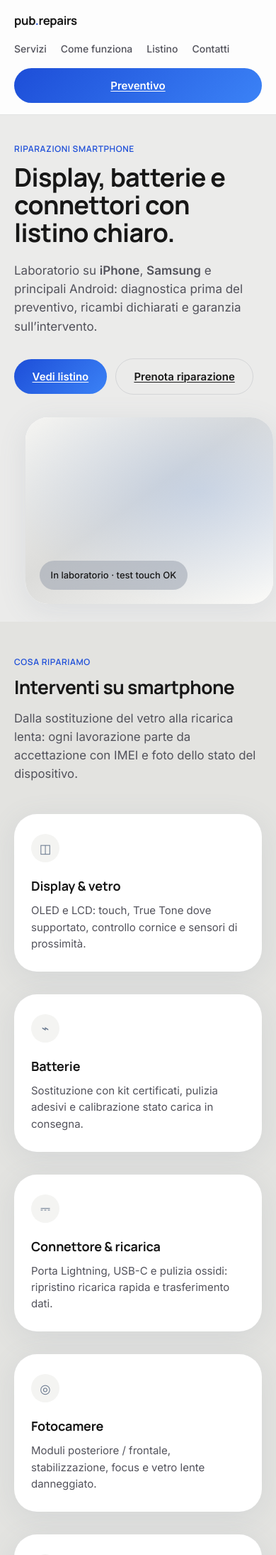
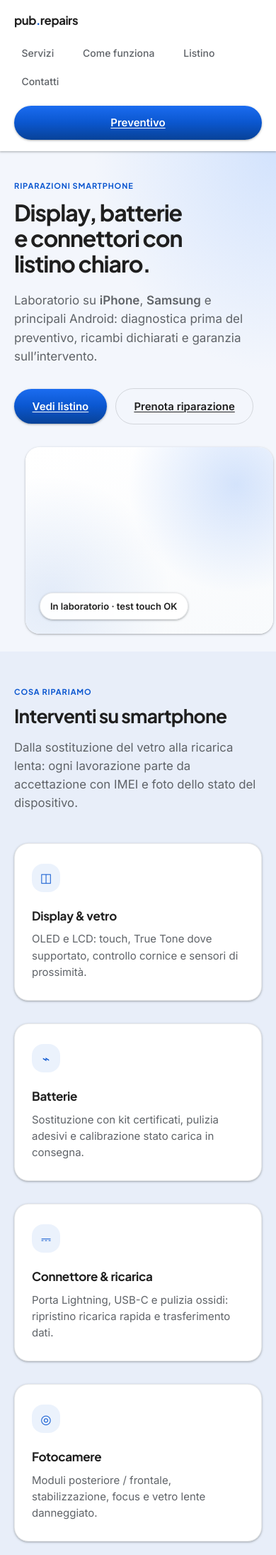
Before and after one commit to edama87/pub-repairs, a PHP site: page /examples/index.html in a window 390 px wide. Shown: the top 2191 px of the page at 71% size. Run offline with PHP 8.4, Linux system fonts and the light colour scheme.

Commit message:
Refactor index.html and site.css for design consistency and improved styling. Added a theme color meta tag in index.html and updated font families to use design tokens in site.css. Enhanced various CSS properties for better visual hierarchy and responsiveness.

```diff
--- a/examples/index.html
+++ b/examples/index.html
@@ -7,11 +7,12 @@
       name="description"
       content="Riparazioni smartphone: display, batterie, connettori, fotocamere. Listino prezzi indicativo IVA inclusa. Diagnostica e preventivo prima dell’intervento."
     />
+    <meta name="theme-color" content="#0b57d0" />
     <title>pub repairs — riparazioni smartphone e listino</title>
     <link rel="preconnect" href="https://fonts.googleapis.com" />
     <link rel="preconnect" href="https://fonts.gstatic.com" crossorigin />
     <link
-      href="https://fonts.googleapis.com/css2?family=Inter:wght@400;500;600&family=Manrope:wght@500;600;700&display=swap"
+      href="https://fonts.googleapis.com/css2?family=Inter:wght@400;500;600&family=Plus+Jakarta+Sans:wght@500;600;700&display=swap"
       rel="stylesheet"
     />
     <link rel="stylesheet" href="../theme/theme-light.css" />
--- a/examples/site.css
+++ b/examples/site.css
@@ -30,10 +30,8 @@ a:hover {
   position: sticky;
   top: 0;
   z-index: 40;
-  background: color-mix(in srgb, var(--ds-surface-container-highest) 88%, transparent);
-  backdrop-filter: blur(var(--ds-blur-md));
-  -webkit-backdrop-filter: blur(var(--ds-blur-md));
-  box-shadow: 0 1px 0 rgba(var(--ds-outline-variant-rgb), 0.06);
+  background: var(--ds-surface-container-highest);
+  box-shadow: var(--ds-shadow-ambient);
 }
 
 .site-header__inner {
@@ -59,10 +57,10 @@ a:hover {
 }
 
 .logo {
-  font-family: Manrope, system-ui, sans-serif;
+  font-family: var(--ds-font-display);
   font-weight: 700;
   font-size: 1.05rem;
-  letter-spacing: -0.02em;
+  letter-spacing: -0.03em;
   color: var(--ds-on-surface);
   text-decoration: none;
 }
@@ -83,10 +81,15 @@ a:hover {
   font-weight: 500;
   color: var(--ds-on-surface-variant);
   text-decoration: none;
+  padding: 0.4rem 0.65rem;
+  border-radius: var(--ds-radius-full);
+  transition: background-color var(--ds-duration) var(--ds-ease-standard),
+    color var(--ds-duration) var(--ds-ease-standard);
 }
 
 .nav a:hover {
   color: var(--ds-primary);
+  background: var(--ds-glass-chip);
 }
 
 /* —— Sezioni —— */
@@ -112,23 +115,23 @@ a:hover {
 }
 
 .section__kicker {
-  font-family: Manrope, system-ui, sans-serif;
-  font-size: 0.75rem;
-  font-weight: 600;
-  letter-spacing: 0.05em;
+  font-family: var(--ds-font-display);
+  font-size: 0.6875rem;
+  font-weight: 700;
+  letter-spacing: 0.08em;
   text-transform: uppercase;
   color: var(--ds-primary);
   margin: 0 0 0.65rem;
 }
 
 .section__title {
-  font-family: Manrope, system-ui, sans-serif;
+  font-family: var(--ds-font-display);
   font-size: clamp(1.65rem, 3.5vw, 2.35rem);
   font-weight: 700;
-  letter-spacing: -0.02em;
+  letter-spacing: -0.03em;
   line-height: 1.15;
   margin: 0 0 1rem;
-  max-width: 20ch;
+  max-width: 22rem;
 }
 
 .section__lead {
@@ -141,7 +144,8 @@ a:hover {
 /* —— Hero (layout editoriale / asimmetrico) —— */
 .hero {
   padding: clamp(2.5rem, 6vw, 4rem) clamp(1.25rem, 4vw, 2.5rem) clamp(4rem, 10vw, 6rem);
-  background: var(--ds-surface);
+  background: radial-gradient(120% 80% at 100% 0%, var(--ds-surface-bright) 0%, transparent 55%),
+    var(--ds-surface);
   overflow: hidden;
 }
 
@@ -162,23 +166,23 @@ a:hover {
 }
 
 .hero__kicker {
-  font-family: Manrope, system-ui, sans-serif;
-  font-size: 0.75rem;
-  font-weight: 600;
-  letter-spacing: 0.05em;
+  font-family: var(--ds-font-display);
+  font-size: 0.6875rem;
+  font-weight: 700;
+  letter-spacing: 0.08em;
   text-transform: uppercase;
   color: var(--ds-primary);
   margin: 0 0 0.75rem;
 }
 
 .hero h1 {
-  font-family: Manrope, system-ui, sans-serif;
-  font-size: clamp(2.25rem, 5.5vw, 3.35rem);
+  font-family: var(--ds-font-display);
+  font-size: clamp(2rem, 5vw, 3rem);
   font-weight: 700;
-  letter-spacing: -0.02em;
-  line-height: 1.08;
+  letter-spacing: -0.035em;
+  line-height: 1.12;
   margin: 0 0 1.25rem;
-  max-width: 14ch;
+  max-width: 16rem;
 }
 
 .hero__lead {
@@ -225,8 +229,9 @@ a:hover {
   width: 100%;
   height: 100%;
   background:
-    radial-gradient(ellipse 80% 60% at 70% 40%, rgba(59, 130, 246, 0.15), transparent),
-    linear-gradient(145deg, var(--ds-surface-container) 0%, var(--ds-surface-dim) 45%, var(--ds-surface-container-high) 100%);
+    radial-gradient(circle at 85% 20%, rgba(27, 108, 240, 0.18), transparent 42%),
+    radial-gradient(circle at 10% 80%, rgba(11, 87, 208, 0.1), transparent 45%),
+    linear-gradient(165deg, var(--ds-surface-container-highest) 0%, var(--ds-surface-container-high) 100%);
   display: flex;
   align-items: flex-end;
   justify-content: flex-start;
@@ -234,14 +239,16 @@ a:hover {
 }
 
 .hero__glass {
-  padding: 0.65rem 1rem;
-  border-radius: var(--ds-radius-md);
+  padding: 0.5rem 0.9rem;
+  border-radius: var(--ds-radius-full);
   background: var(--ds-glass-overlay);
+  border: 1px solid var(--ds-ghost-border);
   backdrop-filter: blur(var(--ds-blur-overlay));
   -webkit-backdrop-filter: blur(var(--ds-blur-overlay));
   font-size: 0.8125rem;
-  font-weight: 500;
+  font-weight: 600;
   color: var(--ds-on-surface);
+  box-shadow: var(--ds-shadow-ambient);
 }
 
 /* —— Bottoni —— */
@@ -254,12 +261,15 @@ a:hover {
   padding: 0.8rem 1.6rem;
   border-radius: var(--ds-radius-full);
   background-image: var(--ds-gradient-primary);
+  box-shadow: var(--ds-shadow-ambient);
   cursor: pointer;
-  transition: filter var(--ds-duration) var(--ds-ease-standard);
+  transition: filter var(--ds-duration) var(--ds-ease-standard),
+    box-shadow var(--ds-duration) var(--ds-ease-standard);
 }
 
 .btn-primary:hover {
-  filter: brightness(1.06);
+  filter: brightness(1.04);
+  box-shadow: var(--ds-shadow-card-hover);
 }
 
 .btn-primary:focus-visible {
@@ -314,19 +324,22 @@ a:hover {
   border-radius: var(--ds-radius-lg);
   padding: 1.75rem 1.5rem;
   box-shadow: var(--ds-shadow-ambient);
-  transition: transform var(--ds-duration) var(--ds-ease-standard);
+  border: 1px solid var(--ds-ghost-border);
+  transition: transform var(--ds-duration) var(--ds-ease-standard),
+    box-shadow var(--ds-duration) var(--ds-ease-standard);
 }
 
 .card-block:hover {
-  transform: translateY(-2px);
+  transform: translateY(-1px);
+  box-shadow: var(--ds-shadow-card-hover);
 }
 
 .card-block h3 {
-  font-family: Manrope, system-ui, sans-serif;
-  font-size: 1.125rem;
+  font-family: var(--ds-font-display);
+  font-size: 1.0625rem;
   font-weight: 700;
   margin: 0 0 0.5rem;
-  letter-spacing: -0.01em;
+  letter-spacing: -0.02em;
 }
 
 .card-block p {
@@ -339,8 +352,8 @@ a:hover {
   width: 2.5rem;
   height: 2.5rem;
   border-radius: var(--ds-radius-md);
-  background: var(--ds-surface-container);
-  color: var(--ds-primary-fixed-dim);
+  background: var(--ds-glass-chip);
+  color: var(--ds-primary);
   display: grid;
   place-items: center;
   font-size: 1.1rem;
--- a/theme/theme-light.css
+++ b/theme/theme-light.css
@@ -1,61 +1,63 @@
 /**
- * Design system — tema light (token CSS).
- * @see docs/DESIGN_THEME_LIGHT.md
- * Applicare su `html` con `data-theme="light"` (impostato da theme/theme.js).
+ * Tema light — direzione “Google Labs / Stitch” (superfici fredde, blu product, elevation soft).
+ * Il progetto Stitch non è leggibile via URL pubblico: allineamento qualitativo, non export 1:1.
+ * @see docs/DESIGN_THEME_LIGHT.md (valori storici atelier possono divergere)
  */
 
 html[data-theme="light"] {
-  /* —— Superfici —— */
-  --ds-surface: #ebebea;
-  --ds-surface-container-lowest: #e3e3e0;
-  --ds-surface-container: #f4f4f2;
-  --ds-surface-container-high: #fafaf8;
+  /* Tipografia (caricate in pagina) */
+  --ds-font-display: "Plus Jakarta Sans", system-ui, sans-serif;
+  --ds-font-body: Inter, system-ui, sans-serif;
+
+  /* Superfici — neutri freddi, alto contrasto leggibile */
+  --ds-surface: #f3f6fc;
+  --ds-surface-container-lowest: #e8eef9;
+  --ds-surface-container: #e1e8f5;
+  --ds-surface-container-high: #f8fafc;
   --ds-surface-container-highest: #ffffff;
-  --ds-surface-dim: #dcdcda;
-  --ds-surface-bright: #eef2ff;
-  --ds-surface-variant: #9ca3af;
+  --ds-surface-dim: #d7e0f4;
+  --ds-surface-bright: #d3e3fd;
+  --ds-surface-variant: #94a3b8;
 
-  /* —— Contenuto su superficie —— */
-  --ds-on-surface: #171717;
-  --ds-on-surface-variant: #52525b;
+  --ds-on-surface: #1f1f1f;
+  --ds-on-surface-variant: #5f6368;
   --ds-on-primary: #ffffff;
 
-  /* —— Brand —— */
-  --ds-primary: #1d4ed8;
-  --ds-primary-container: #3b82f6;
-  --ds-primary-fixed-dim: #64748b;
+  /* Brand — blu Material / Google product */
+  --ds-primary: #0b57d0;
+  --ds-primary-container: #3b7ddd;
+  --ds-primary-fixed-dim: #5f6368;
 
-  /* Gradiente primary (135deg) — uso in background-image */
+  /* Pulsanti: gradiente molto leggero (stile “filled” moderno) */
   --ds-gradient-primary: linear-gradient(
-    135deg,
-    var(--ds-primary) 0%,
-    var(--ds-primary-container) 100%
+    180deg,
+    #1b6cf0 0%,
+    var(--ds-primary) 48%,
+    #084298 100%
   );
 
-  /* Outline / ghost (RGB per rgba in utility) */
-  --ds-outline-variant-rgb: 107, 114, 128;
-  --ds-ghost-border: rgba(var(--ds-outline-variant-rgb), 0.12);
-  --ds-ghost-border-strong: rgba(var(--ds-outline-variant-rgb), 0.18);
+  --ds-outline-variant-rgb: 95, 99, 104;
+  --ds-ghost-border: rgba(var(--ds-outline-variant-rgb), 0.14);
+  --ds-ghost-border-strong: rgba(var(--ds-outline-variant-rgb), 0.22);
 
-  /* Glass */
-  --ds-glass-overlay: rgba(156, 163, 175, 0.55);
-  --ds-glass-chip: rgba(156, 163, 175, 0.35);
-  --ds-blur-overlay: 24px;
-  --ds-blur-md: 12px;
+  /* Chip / pill: tinta chiara, poco blur (più “app” che “vetro atelier”) */
+  --ds-glass-overlay: rgba(255, 255, 255, 0.92);
+  --ds-glass-chip: rgba(11, 87, 208, 0.08);
+  --ds-blur-overlay: 12px;
+  --ds-blur-md: 8px;
 
-  /* Ombra ambient (float / modal) */
-  --ds-shadow-ambient: 0 8px 40px rgba(100, 116, 139, 0.12);
-  --ds-shadow-tint-rgb: 100, 116, 139;
+  /* Ombre tipo elevation Material (soft, poco “bloom”) */
+  --ds-shadow-ambient: 0 1px 2px rgba(60, 64, 67, 0.28), 0 1px 3px 1px rgba(60, 64, 67, 0.12);
+  --ds-shadow-card-hover: 0 2px 6px 2px rgba(60, 64, 67, 0.18), 0 1px 2px rgba(60, 64, 67, 0.24);
+  --ds-shadow-tint-rgb: 11, 87, 208;
 
-  /* Raggio (allineati a DESIGN_CORE) */
   --ds-radius-sm: 0.5rem;
-  --ds-radius-md: 1.5rem;
-  --ds-radius-lg: 2rem;
+  --ds-radius-md: 1rem;
+  --ds-radius-lg: 1.25rem;
   --ds-radius-full: 9999px;
 
-  /* Transizioni */
   --ds-ease-standard: cubic-bezier(0.4, 0, 0.2, 1);
-  --ds-duration: 200ms;
+  --ds-duration: 180ms;
 
   color-scheme: light;
 }
@@ -63,6 +65,7 @@ html[data-theme="light"] {
 html[data-theme="light"] body {
   background-color: var(--ds-surface);
   color: var(--ds-on-surface);
+  font-family: var(--ds-font-body);
 }
 
 @media (prefers-reduced-motion: reduce) {
```
Also changed, not shown: other parts of examples/site.css (+22 -19 lines).
